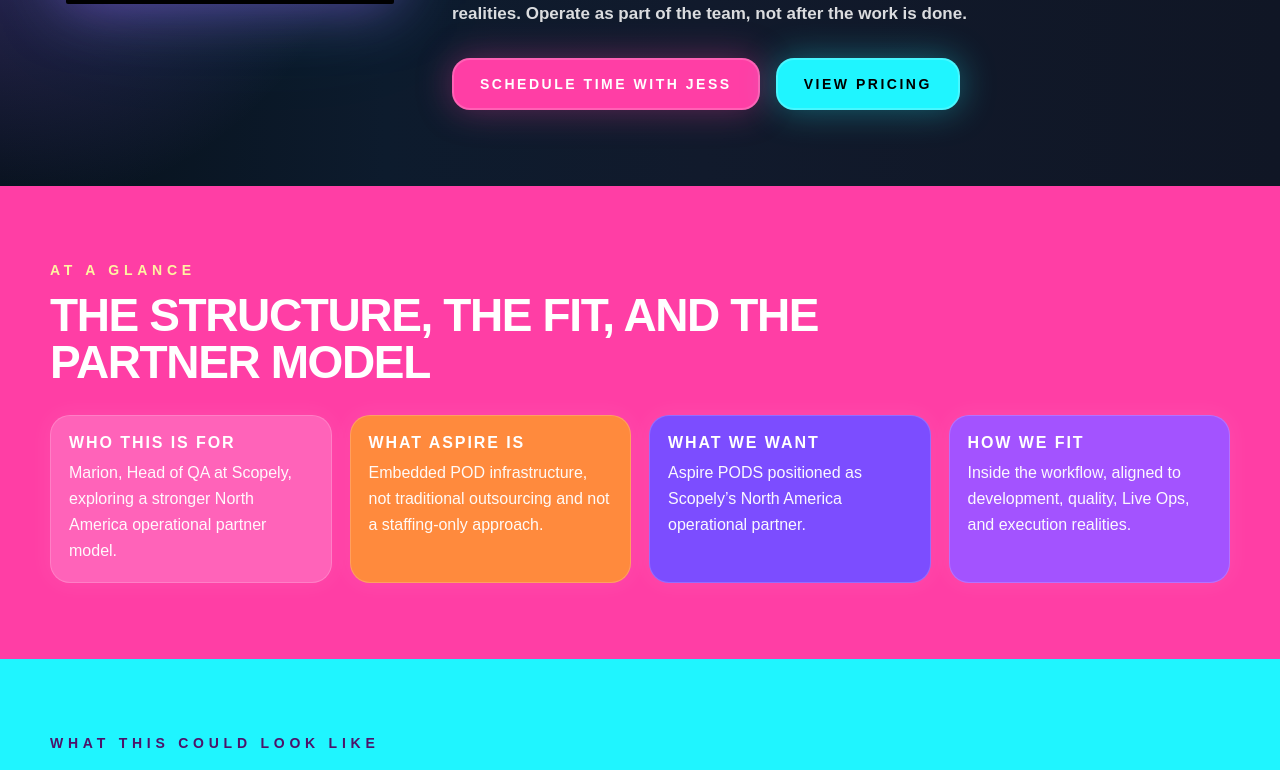
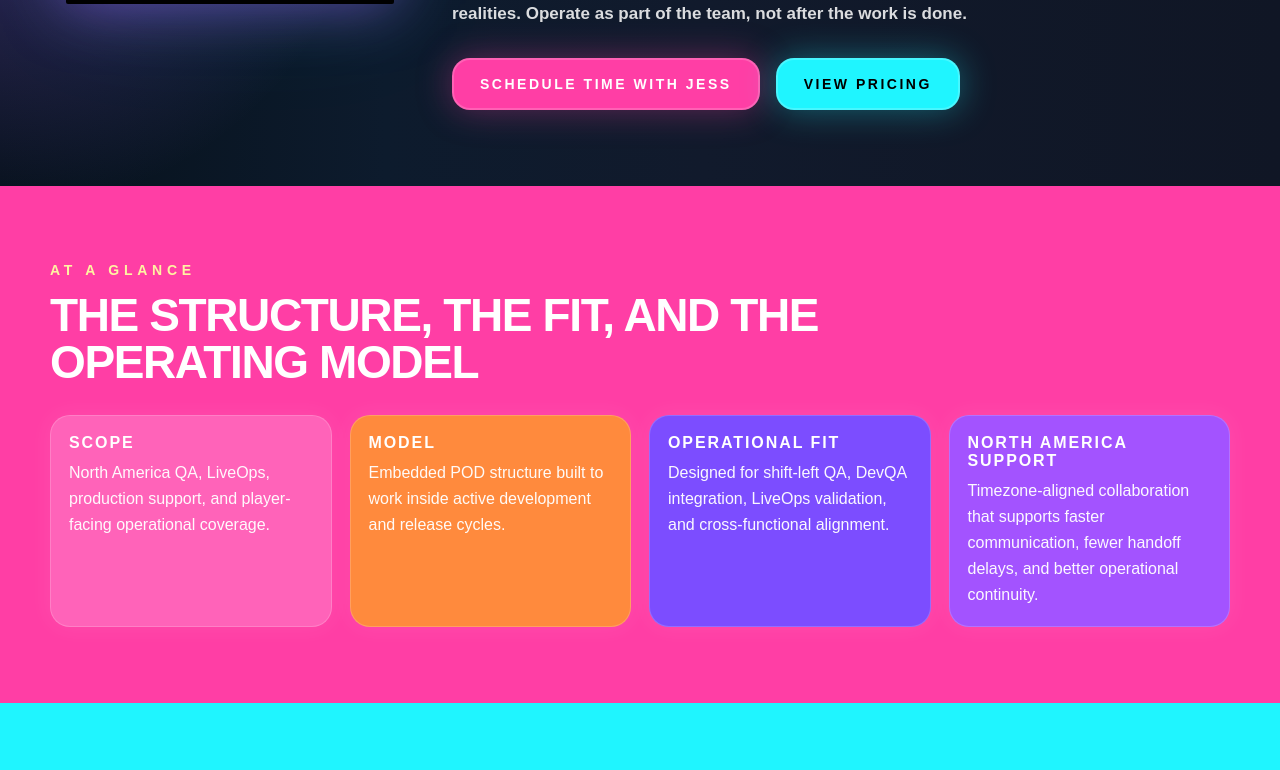
Before and after one commit to jessgoodvibesonly/aspire-marion, a Next.js app: page / in a window 1280 px wide. Shown: the part 506-1276 px from the top of the page. Built offline with nearby package versions, Linux system fonts and the light colour scheme.

Commit message:
Update page.tsx

```diff
--- a/app/page.tsx
+++ b/app/page.tsx
@@ -307,7 +307,7 @@
           <div style={{ maxWidth: "920px", marginBottom: "30px" }}>
             <p style={{ ...sectionTitle, color: "#fff3a2" }}>At a glance</p>
             <h2 style={sectionHeading}>
-              The structure, the fit, and the partner model
+              The structure, the fit, and the operating model
             </h2>
           </div>
 
@@ -320,23 +320,23 @@
           >
             {[
               {
-                title: "Who this is for",
-                text: "Marion, Head of QA at Scopely, exploring a stronger North America operational partner model.",
+                title: "Scope",
+                text: "North America QA, LiveOps, production support, and player-facing operational coverage.",
                 bg: "#ff63b9",
               },
               {
-                title: "What Aspire is",
-                text: "Embedded POD infrastructure, not traditional outsourcing and not a staffing-only approach.",
+                title: "Model",
+                text: "Embedded POD structure built to work inside active development and release cycles.",
                 bg: "#ff8a3d",
               },
               {
-                title: "What we want",
-                text: "Aspire PODS positioned as Scopely’s North America operational partner.",
+                title: "Operational fit",
+                text: "Designed for shift-left QA, DevQA integration, LiveOps validation, and cross-functional alignment.",
                 bg: "#7c4dff",
               },
               {
-                title: "How we fit",
-                text: "Inside the workflow, aligned to development, quality, Live Ops, and execution realities.",
+                title: "North America support",
+                text: "Timezone-aligned collaboration that supports faster communication, fewer handoff delays, and better operational continuity.",
                 bg: "#a353ff",
               },
             ].map((item) => (
```
